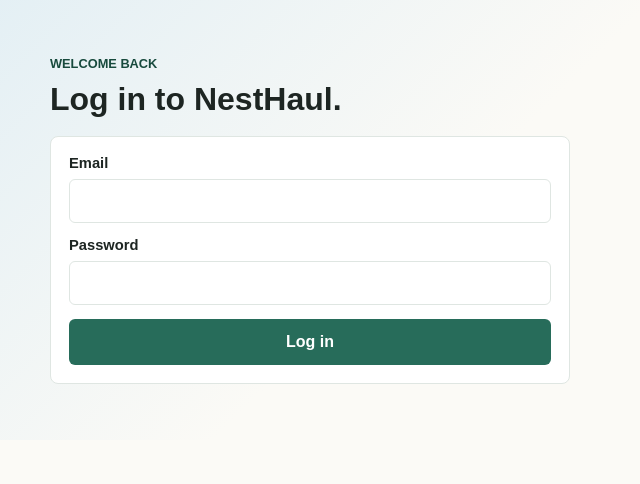
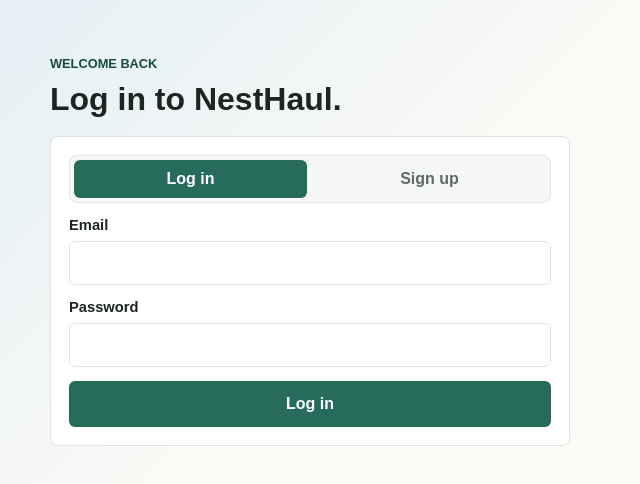
Before and after one commit to rushiljerfy/nesthaul, a Next.js app: page /login in a window 1280 px wide. Shown: the top 484 px of the page, without its empty margins (0-640 px from the left). Built offline with nearby package versions, Linux system fonts and the light colour scheme; no server answers.

Commit message:
added supabase, lots of profile loading bugs left

```diff
--- a/app/globals.css
+++ b/app/globals.css
@@ -351,6 +351,31 @@ textarea {
   background: var(--panel);
 }
 
+.auth-mode-switch {
+  display: grid;
+  grid-template-columns: repeat(2, minmax(0, 1fr));
+  gap: 6px;
+  border: 1px solid var(--line);
+  border-radius: 8px;
+  padding: 4px;
+  background: #f5f7f4;
+}
+
+.auth-mode-switch button {
+  min-height: 38px;
+  border: 0;
+  border-radius: 6px;
+  color: var(--muted);
+  background: transparent;
+  cursor: pointer;
+  font-weight: 800;
+}
+
+.auth-mode-switch button[aria-pressed="true"] {
+  color: white;
+  background: var(--accent);
+}
+
 .profile-summary {
   display: grid;
   grid-template-columns: repeat(3, minmax(0, 1fr));
--- a/src/components/AuthForm.tsx
+++ b/src/components/AuthForm.tsx
@@ -1,6 +1,7 @@
 "use client";
 
 import { FormEvent, useMemo, useState } from "react";
+import { useRouter } from "next/navigation";
 import { createBrowserSupabaseClient } from "@/lib/supabase";
 
 type AuthMode = "login" | "signup";
@@ -37,13 +38,21 @@ function isValidEmail(value: string) {
 }
 
 export function AuthForm({ mode, supabaseClient }: AuthFormProps) {
+  const router = useRouter();
   const client = useMemo(() => supabaseClient ?? createBrowserSupabaseClient(), [supabaseClient]);
+  const [activeMode, setActiveMode] = useState<AuthMode>(mode);
   const [email, setEmail] = useState("");
   const [password, setPassword] = useState("");
   const [error, setError] = useState<string | null>(null);
   const [status, setStatus] = useState<string | null>(null);
   const [isSubmitting, setIsSubmitting] = useState(false);
-  const modeCopy = copy[mode];
+  const modeCopy = copy[activeMode];
+
+  function switchMode(nextMode: AuthMode) {
+    setActiveMode(nextMode);
+    setError(null);
+    setStatus(null);
+  }
 
   async function handleSubmit(event: FormEvent<HTMLFormElement>) {
     event.preventDefault();
@@ -70,7 +79,7 @@ export function AuthForm({ mode, supabaseClient }: AuthFormProps) {
     try {
       const credentials = { email: email.trim(), password };
       const result =
-        mode === "login"
+        activeMode === "login"
           ? client.auth.signInWithPassword
             ? await client.auth.signInWithPassword(credentials)
             : { error: { message: "Login is not available." } }
@@ -84,6 +93,10 @@ export function AuthForm({ mode, supabaseClient }: AuthFormProps) {
       }
 
       setStatus(modeCopy.success);
+
+      if (activeMode === "login") {
+        router.push("/");
+      }
     } catch {
       setError("Authentication failed. Check your Supabase settings and try again.");
     } finally {
@@ -112,6 +125,24 @@ export function AuthForm({ mode, supabaseClient }: AuthFormProps) {
       ) : null}
 
       <form className="auth-form" noValidate onSubmit={handleSubmit}>
+        <div className="auth-mode-switch" aria-label="Authentication options">
+          <button
+            aria-label="Show log in form"
+            aria-pressed={activeMode === "login"}
+            type="button"
+            onClick={() => switchMode("login")}
+          >
+            Log in
+          </button>
+          <button
+            aria-label="Show sign up form"
+            aria-pressed={activeMode === "signup"}
+            type="button"
+            onClick={() => switchMode("signup")}
+          >
+            Sign up
+          </button>
+        </div>
         <label>
           Email
           <input
@@ -126,7 +157,7 @@ export function AuthForm({ mode, supabaseClient }: AuthFormProps) {
         <label>
           Password
           <input
-            autoComplete={mode === "login" ? "current-password" : "new-password"}
+            autoComplete={activeMode === "login" ? "current-password" : "new-password"}
             minLength={6}
             name="password"
             onChange={(event) => setPassword(event.target.value)}
```
Also changed, not shown: 1 other file (tests, documents, lock files or other folders).
